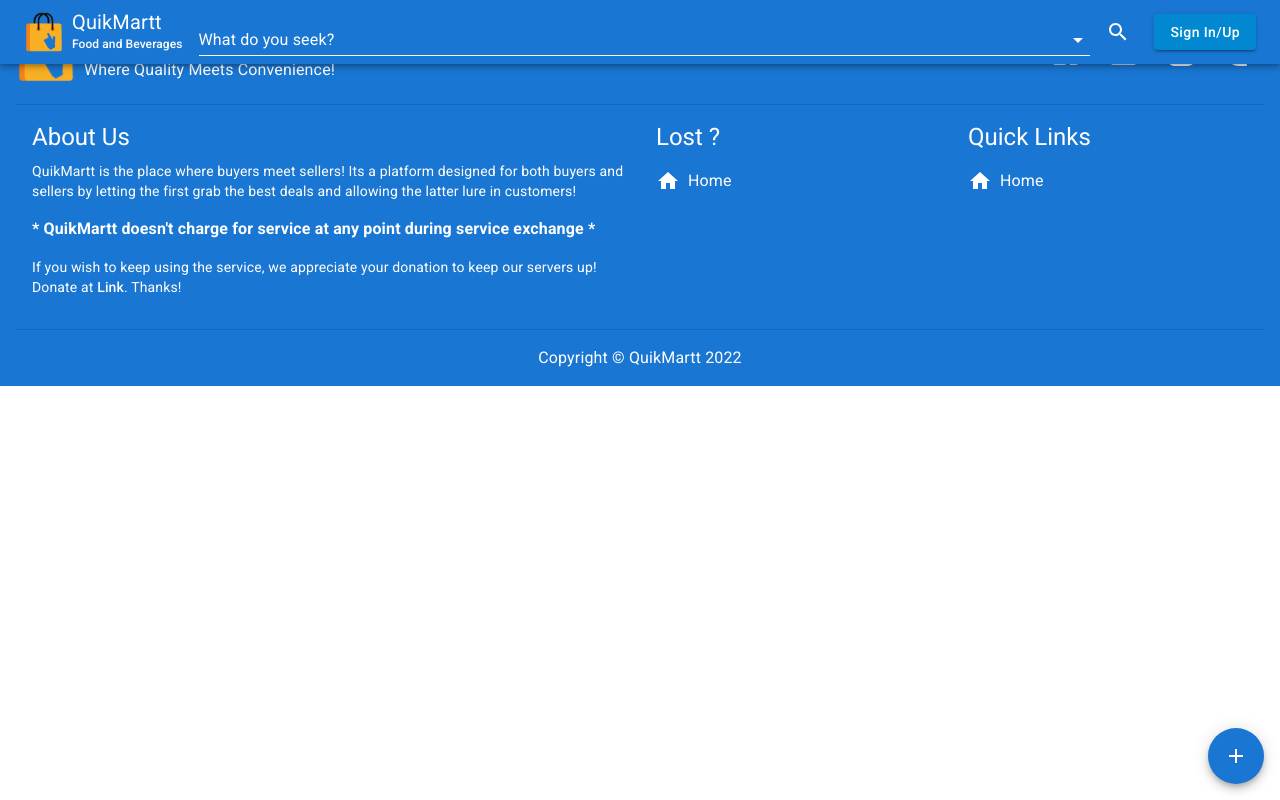
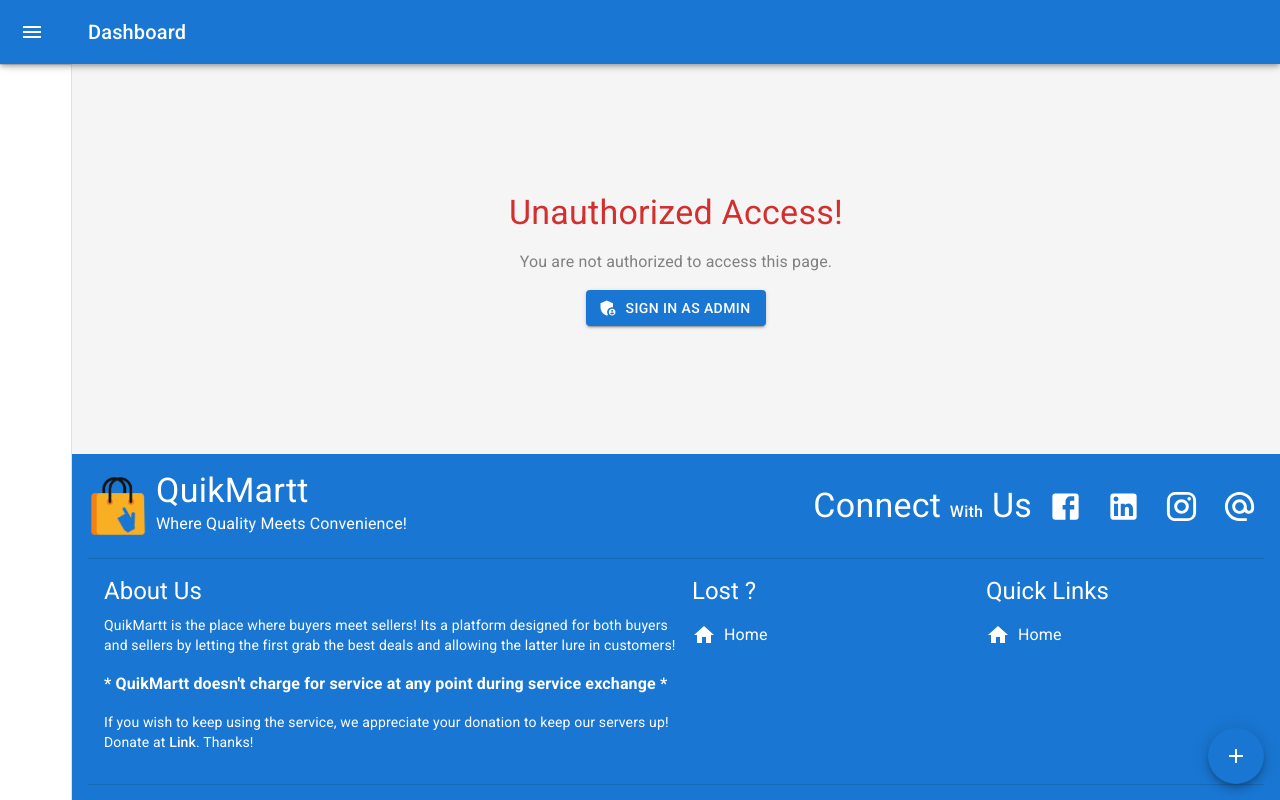
Before and after one commit to NishakarKT/QuikMart, a React (Create React App) app in the folder client/: page /admin in a window 1280 px wide. Built offline with nearby package versions, Linux system fonts and the light colour scheme; no server answers.

Commit message:
added admin page

```diff
--- a/client/src/App.js
+++ b/client/src/App.js
@@ -18,6 +18,7 @@ import Loader from "./components/Loader";
 const Auth = lazy(() => import("./pages/auth/Index"));
 const Home = lazy(() => import("./pages/home/Index"));
 const Dashboard = lazy(() => import("./pages/dashboard/Index"));
+const Admin = lazy(() => import("./pages/admin/Index"));
 
 const App = () => {
   const location = useLocation();
@@ -87,6 +88,7 @@ const App = () => {
         <AppContext.Provider value={{ users, setUsers, role, setRole, mode, handleMode, category, setCategory, isProfileComplete }}>
           <Suspense fallback={<Loader />}>
             <Routes>
+              <Route path={"/admin/*"} element={<Admin />} />
               <Route path={"/dashboard/*"} element={<Dashboard />} />
               <Route path={"/auth/*"} element={<Auth />} />
               <Route path={"/*"} element={<Home />} />
--- /dev/null
+++ b/client/src/pages/admin/Dashboard.js
@@ -0,0 +1,9 @@
+import React from "react";
+// mui
+import { Typography } from "@mui/material";
+
+const Dashboard = () => {
+  return <Typography>Hello</Typography>;
+};
+
+export default Dashboard;
--- /dev/null
+++ b/client/src/pages/admin/Index.js
@@ -0,0 +1,182 @@
+import React, { useState, useContext, useEffect, lazy } from "react";
+import { Routes, Route, useNavigate } from "react-router-dom";
+// mui
+import { styled } from "@mui/material/styles";
+import {
+  Stack,
+  Button,
+  CssBaseline,
+  Drawer as MuiDrawer,
+  Box,
+  AppBar as MuiAppBar,
+  Toolbar,
+  Typography,
+  Divider,
+  IconButton,
+  List,
+  SpeedDial,
+  SpeedDialIcon,
+  SpeedDialAction,
+} from "@mui/material";
+import { ChevronLeft, LightMode, DarkMode, AdminPanelSettings, Menu } from "@mui/icons-material";
+// constants
+import { AUTH_ADMIN_ROUTE } from "../../constants/routes";
+// contexts
+import AppContext from "../../contexts/AppContext";
+import DashboardContext from "../../contexts/DashboardContext";
+// components
+import Footer from "../../components/Footer";
+// pages
+const Dashboard = lazy(() => import("./Dashboard"));
+
+const drawerWidth = 240;
+
+const AppBar = styled(MuiAppBar, {
+  shouldForwardProp: (prop) => prop !== "open",
+})(({ theme, open }) => ({
+  zIndex: theme.zIndex.drawer + 1,
+  transition: theme.transitions.create(["width", "margin"], {
+    easing: theme.transitions.easing.sharp,
+    duration: theme.transitions.duration.leavingScreen,
+  }),
+  ...(open && {
+    marginLeft: drawerWidth,
+    width: `calc(100% - ${drawerWidth}px)`,
+    transition: theme.transitions.create(["width", "margin"], {
+      easing: theme.transitions.easing.sharp,
+      duration: theme.transitions.duration.enteringScreen,
+    }),
+  }),
+}));
+
+const Drawer = styled(MuiDrawer, { shouldForwardProp: (prop) => prop !== "open" })(({ theme, open }) => ({
+  "& .MuiDrawer-paper": {
+    position: "relative",
+    whiteSpace: "nowrap",
+    width: drawerWidth,
+    transition: theme.transitions.create("width", {
+      easing: theme.transitions.easing.sharp,
+      duration: theme.transitions.duration.enteringScreen,
+    }),
+    boxSizing: "border-box",
+    ...(!open && {
+      overflowX: "hidden",
+      transition: theme.transitions.create("width", {
+        easing: theme.transitions.easing.sharp,
+        duration: theme.transitions.duration.leavingScreen,
+      }),
+      width: theme.spacing(7),
+      [theme.breakpoints.up("sm")]: {
+        width: theme.spacing(9),
+      },
+    }),
+  },
+}));
+
+const Index = () => {
+  const navigate = useNavigate();
+  const [open, setOpen] = useState(false);
+  const [user, setUser] = useState({});
+  const { users, mode, handleMode } = useContext(AppContext);
+
+  const toggleDrawer = () => {
+    setOpen(!open);
+  };
+
+  useEffect(() => {
+    const user = users.find((user) => user.role === "admin");
+    if (user) setUser(user);
+  }, [users]);
+
+  return (
+    <Box sx={{ display: "flex" }}>
+      <CssBaseline />
+      <SpeedDial
+        sx={{ position: "fixed", bottom: 0, right: 0, zIndex: 10001, p: 2 }}
+        icon={<SpeedDialIcon />}
+        direction={"up"}
+        ariaLabel="SpeedDial playground example"
+      >
+        {mode !== "light" ? <SpeedDialAction onClick={() => handleMode("light")} icon={<LightMode />} tooltipTitle={"Light Mode"} /> : null}
+        {mode !== "dark" ? <SpeedDialAction onClick={() => handleMode("dark")} icon={<DarkMode />} tooltipTitle={"Dark Mode"} /> : null}
+      </SpeedDial>
+      <AppBar position="absolute" open={open}>
+        <Toolbar
+          sx={{
+            pr: "24px", // keep right padding when drawer closed
+          }}
+        >
+          <IconButton
+            edge="start"
+            color="inherit"
+            aria-label="open drawer"
+            onClick={toggleDrawer}
+            sx={{
+              marginRight: "36px",
+              ...(open && { display: "none" }),
+            }}
+          >
+            <Menu />
+          </IconButton>
+          <Typography component="h1" variant="h6" color="inherit" noWrap sx={{ flexGrow: 1 }}>
+            Dashboard
+          </Typography>
+        </Toolbar>
+      </AppBar>
+      <Drawer variant="permanent" open={open}>
+        <Toolbar
+          sx={{
+            display: "flex",
+            alignItems: "center",
+            justifyContent: "flex-end",
+            px: [1],
+          }}
+        >
+          <IconButton onClick={toggleDrawer}>
+            <ChevronLeft />
+          </IconButton>
+        </Toolbar>
+        <Divider />
+        <List component="nav"></List>
+      </Drawer>
+      <DashboardContext.Provider>
+        <Box
+          component="main"
+          sx={{
+            backgroundColor: (theme) => (theme.palette.mode === "light" ? theme.palette.grey[100] : theme.palette.grey[900]),
+            flexGrow: 1,
+            height: "100vh",
+            overflow: "auto",
+          }}
+        >
+          <Toolbar />
+          {user.email ? (
+            <Routes>
+              <Route exact path="/*" element={<Dashboard />} />
+            </Routes>
+          ) : (
+            <Stack sx={{ width: "100%" }} py={16} spacing={2} alignItems="center" justifyContent="center">
+              <Typography component="p" variant="h4" align="center" color="error">
+                Unauthorized Access!
+              </Typography>
+              <Typography component="p" variant="body1" align="center" sx={{ color: "grey" }}>
+                You are not authorized to access this page.
+              </Typography>
+              <Button
+                startIcon={<AdminPanelSettings />}
+                onClick={() => navigate(AUTH_ADMIN_ROUTE)}
+                sx={{ width: "fit-content" }}
+                variant="contained"
+              >
+                Sign In As Admin
+              </Button>
+            </Stack>
+          )}
+          <Footer />
+        </Box>
+      </DashboardContext.Provider>
+    </Box>
+  );
+};
+
+export default Index;
--- a/client/src/pages/dashboard/Index.js
+++ b/client/src/pages/dashboard/Index.js
@@ -3,10 +3,9 @@ import axios from "axios";
 import { Routes, Route, useNavigate, useLocation } from "react-router-dom";
 // mui
 import { styled } from '@mui/material/styles';
-import { CssBaseline, Drawer as MuiDrawer, Box, AppBar as MuiAppBar, Toolbar, Typography, Divider, IconButton, Badge, List, SpeedDial, SpeedDialIcon, SpeedDialAction, colors } from '@mui/material';
+import { CssBaseline, Drawer as MuiDrawer, Box, AppBar as MuiAppBar, Toolbar, Typography, Divider, IconButton, List, SpeedDial, SpeedDialIcon, SpeedDialAction, colors } from '@mui/material';
 import MenuIcon from '@mui/icons-material/Menu';
 import ChevronLeftIcon from '@mui/icons-material/ChevronLeft';
-import NotificationsIcon from '@mui/icons-material/Notifications';
 import ListItemButton from '@mui/material/ListItemButton';
 import ListItemIcon from '@mui/material/ListItemIcon';
 import ListItemText from '@mui/material/ListItemText';
@@ -76,8 +75,8 @@ const Drawer = styled(MuiDrawer, { shouldForwardProp: (prop) => prop !== 'open'
 const Index = () => {
     const navigate = useNavigate();
     const location = useLocation();
+    const [open, setOpen] = useState(false);
     const { user, mode, handleMode } = useContext(AppContext);
-    const [open, setOpen] = useState(false);
     const [products, setProducts] = useState([]);
     const [orders, setOrders] = useState([]);
 
@@ -127,11 +126,6 @@ const Index = () => {
                     >
                         Dashboard
                     </Typography>
-                    <IconButton color="inherit">
-                        <Badge badgeContent={4} color="secondary">
-                            <NotificationsIcon />
-                        </Badge>
-                    </IconButton>
                 </Toolbar>
             </AppBar>
             <Drawer variant="permanent" open={open}>
```
